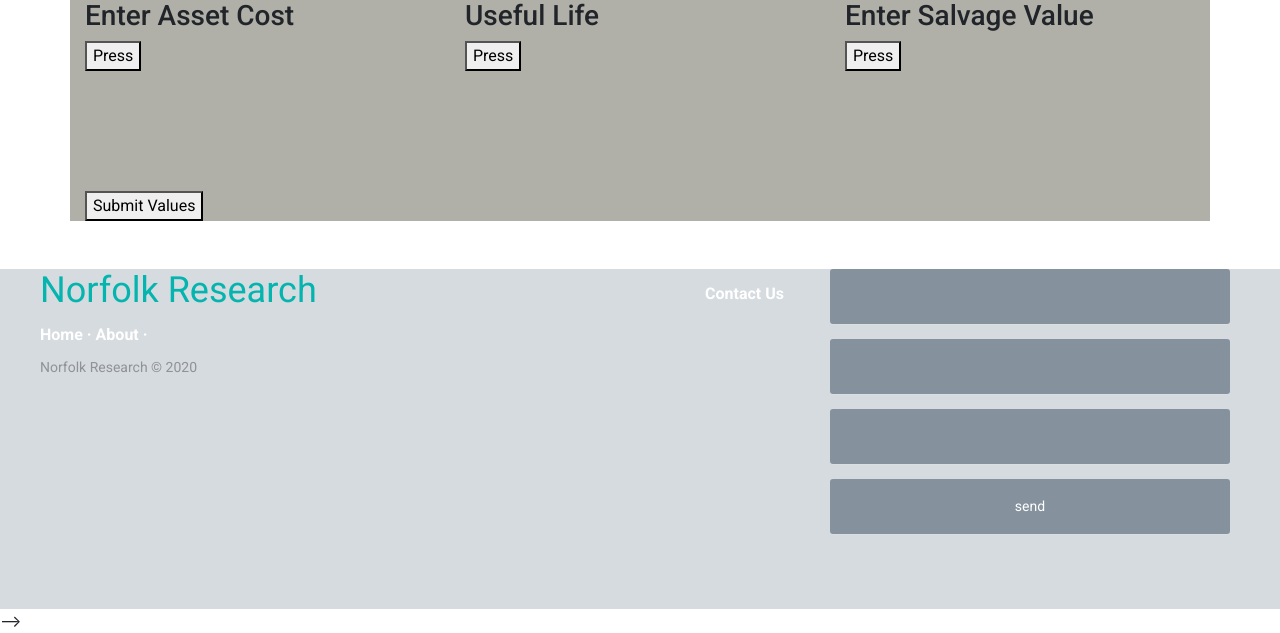
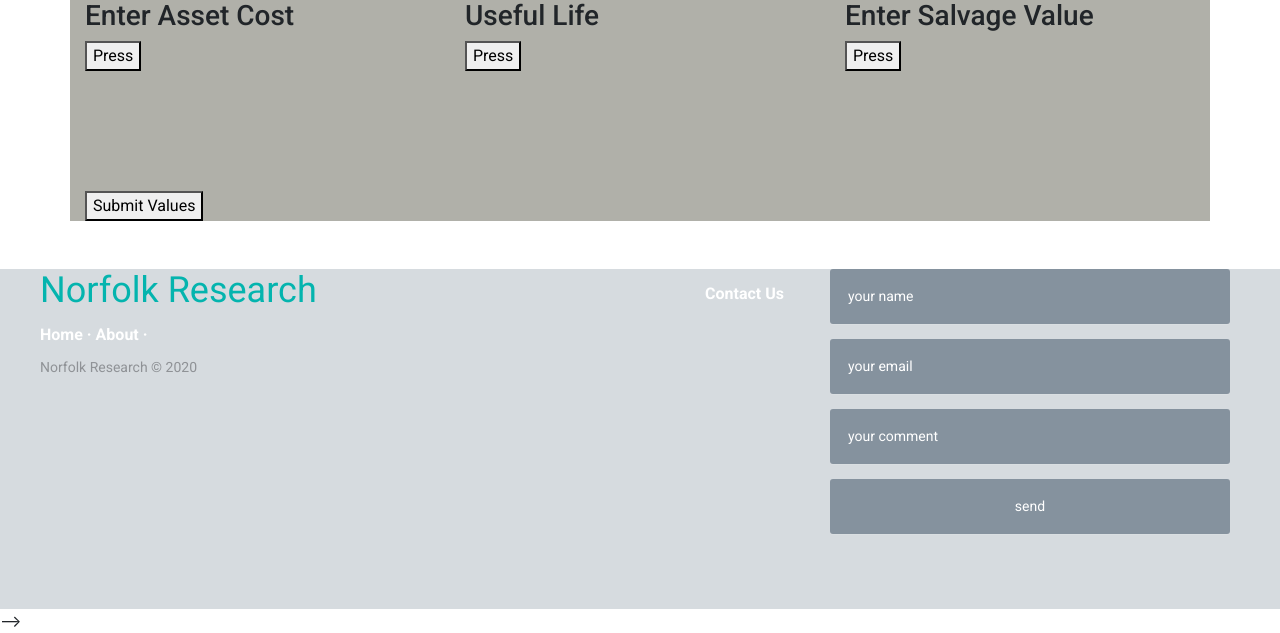
Before and after one commit to silvasm516/depreciation-calculator, a Django app: page /Z in a window 1280 px wide. Shown: the part 217-850 px from the top of the page. Run offline with Django 3.2, Linux system fonts and the light colour scheme; some libraries are stand-ins or nearby versions.

Commit message:
contact form adj.

```diff
--- a/templates/Footer98.html
+++ b/templates/Footer98.html
@@ -275,9 +275,9 @@ section {
 
 				<form action="https://getform.io/f/c1722d42-59bb-466c-963c-0f2f393f53c1" method= "POST">
                 {% csrf_token %}
-                <input type="text" name="name">
-                <input type="email" name="email">
-                <input type="text" name="message">
+                <input type="text" name="name" placeholder="your name">
+                <input type="email" name="email" placeholder= "your email">
+                <input type="text" name="message" placeholder="your comment">
 				<input type= "submit" value= "send" style= "color:#ffffff;">
 				</form>
             </div>
```
